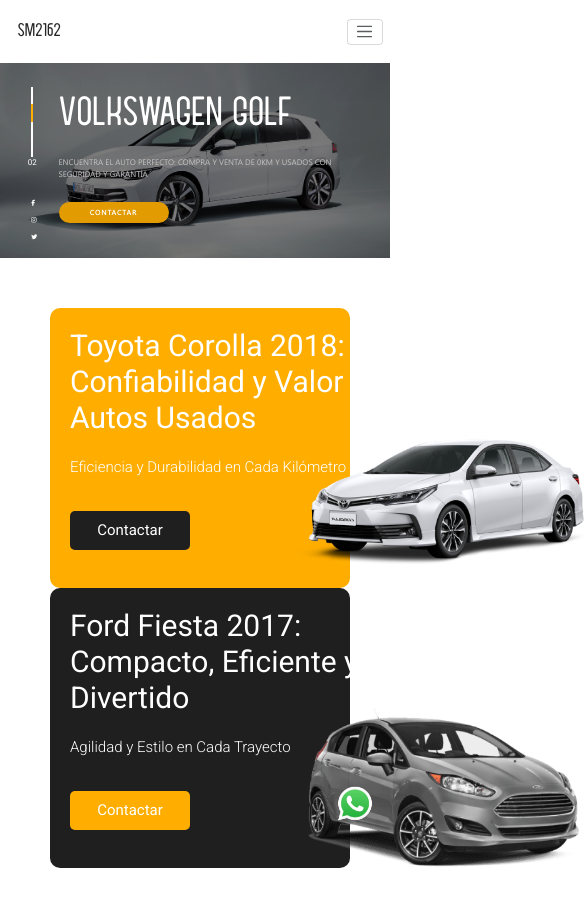
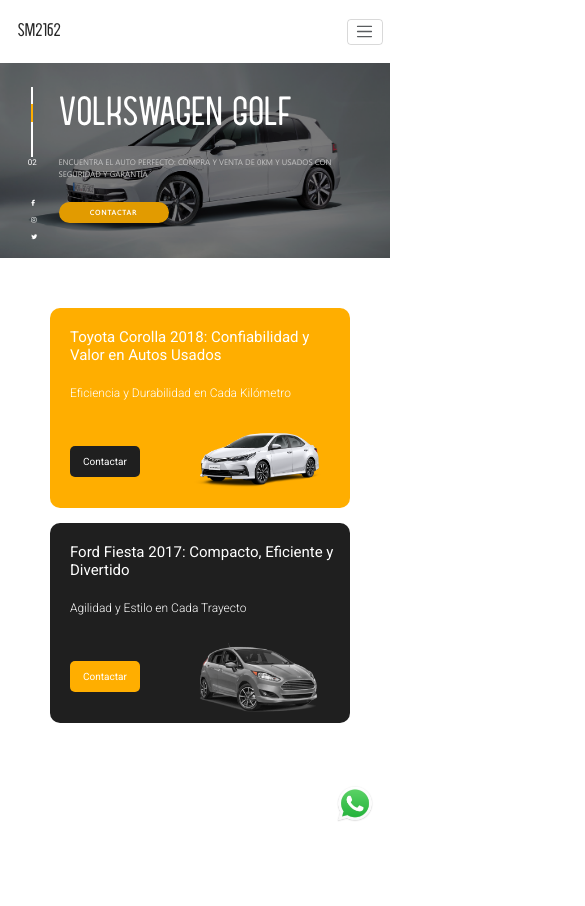
Before and after one commit to loubillone/concesionarioSM2162Front, a React (Vite) app: page / in a window 390 px wide. Shown: the top 906 px of the page, 585 px wide, since content can reach past the window. After the commit the page ends 844 px from the top, so only its background shows below. Built offline with nearby package versions, Linux system fonts and the light colour scheme.

Commit message:
480px ok

```diff
--- a/src/css/cardNovedades.css
+++ b/src/css/cardNovedades.css
@@ -52,3 +52,37 @@
   margin-top: 1rem;
   margin-left: 1rem;
 }
+
+@media (max-width: 768px) {
+}
+
+@media (max-width: 480px) {
+  .card-novedades {
+    margin-bottom: 1.5rem;
+  }
+
+  .card-body-novedades {
+    height: 20rem;
+    width: auto;
+  }
+
+  .card .titulo-card-novedades {
+    font-size: 1.5rem;
+  }
+
+  .card .subtitulo-card-novedades {
+    font-size: 1.2rem;
+    padding-bottom: 3rem;
+  }
+
+  .card .imagen-card-novedades {
+    width: 13rem;
+    top: 60%;
+    left: 48%;
+  }
+
+  .boton-card-novedades {
+    font-size: 1rem;
+    width: 7rem;
+  }
+}
```
